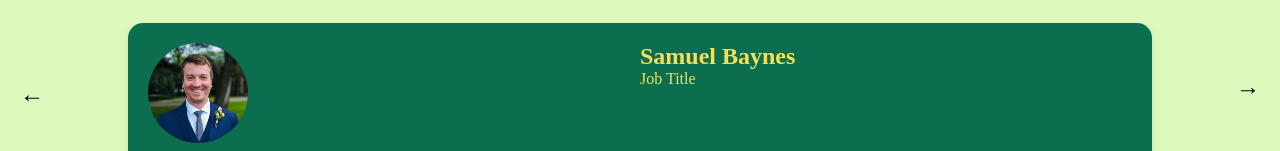
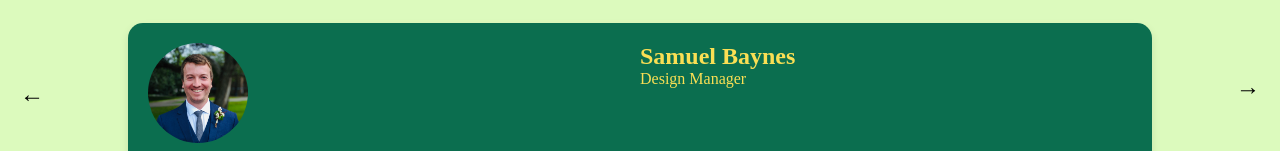
Before and after one commit to wbermel3rd/TastyTalks, a Vue app in the folder tastytalks/: page /about in a window 1280 px wide. Shown: the part 920-1071 px from the top of the page. Built offline with nearby package versions, Linux system fonts and the light colour scheme; no server answers.

Commit message:
About Page Job Title

```diff
--- a/tastytalks/src/views/AboutPage.vue
+++ b/tastytalks/src/views/AboutPage.vue
@@ -71,11 +71,6 @@
   </main>
 </template>
 
-<!-- Ian Boyd
-Olivier DeschampsOlivier Deschamps
-Samuel BaynesSamuel Baynes
-Sushmita HariSushmita Hari
-Will BermelWill Bermel  -->
 
 <script>
 
@@ -84,11 +79,11 @@ export default {
   data() {
     return {
       persons: [
-        { id: 1, name: 'Samuel Baynes', jobTitle: 'Job Title', image: require('@/assets/images/Group/Sam.jpg')},
-        { id: 2, name: 'Ian Boyd', jobTitle: 'Job Title', image: require('@/assets/images/Group/IanB.jpg') },
-        { id: 3, name: 'Sushmita Hari', jobTitle: 'Job Title', image: require('@/assets/images/Group/Sushmita.jpg') },
-        { id: 4, name: 'Olivier Deschamps', jobTitle: 'Job Title', image: require('@/assets/images/Group/Olivier.jpg')},
-        { id: 5, name: 'Will Bermel', jobTitle: 'Job Title', image: 'person2.jpg' },
+        { id: 1, name: 'Samuel Baynes', jobTitle: 'Design Manager', image: require('@/assets/images/Group/Sam.jpg')},
+        { id: 2, name: 'Ian Boyd', jobTitle: 'Frontend Development', image: require('@/assets/images/Group/IanB.jpg') },
+        { id: 3, name: 'Sushmita Hari', jobTitle: 'Design Specialist', image: require('@/assets/images/Group/Sushmita.jpg') },
+        { id: 4, name: 'Olivier Deschamps', jobTitle: 'Frontend Development', image: require('@/assets/images/Group/Olivier.jpg')},
+        { id: 5, name: 'Will Bermel', jobTitle: 'Backend Development', image: 'person2.jpg' },
 
         // Add more persons as needed
       ],
```
